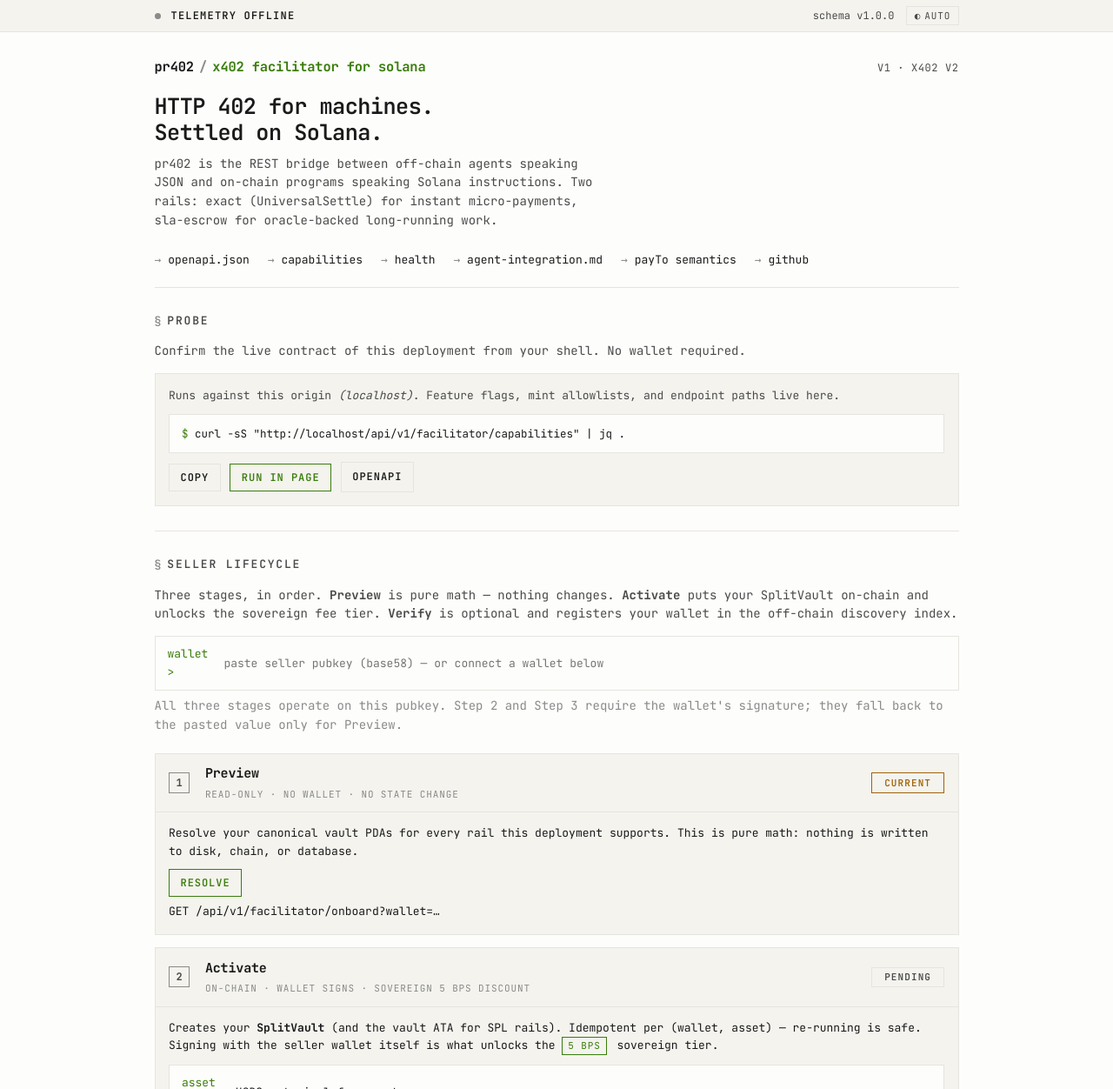
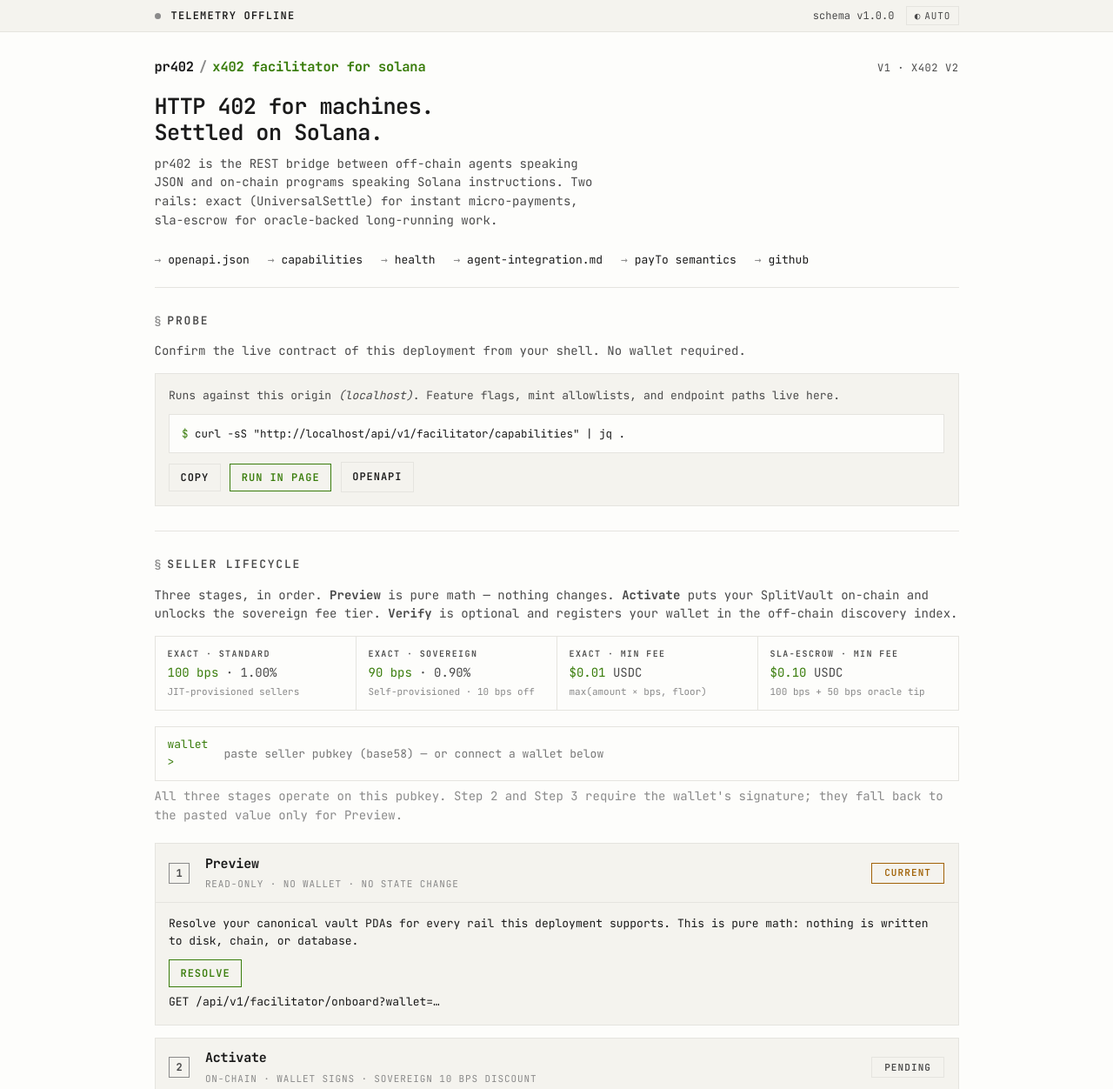
Before and after one commit to miralandlabs/pr402, a plain HTML site: page public/index.html in a window 1280 px wide. Shown: the top 1252 px of the page at 87% size. Drawn offline with Linux system fonts and the light colour scheme; no server answers.

Commit message:
update docs about min fee and discount

```diff
--- a/public/index.html
+++ b/public/index.html
@@ -633,6 +633,41 @@
         .ladder-body > p { margin: 0 0 0.75rem; color: var(--fg); }
         .ladder-body > .hint { margin-top: 0.5rem; }
 
+        /* Fees-at-a-glance strip above the seller lifecycle ladder. Compact, dense, and
+         * authoritative — shows the numbers the seller will see on their own payments.
+         * Grid collapses to single-column below 640px. */
+        .fee-strip {
+            display: grid;
+            grid-template-columns: repeat(auto-fit, minmax(180px, 1fr));
+            gap: 1px;
+            background: var(--rule);
+            border: 1px solid var(--rule);
+            margin: 0 0 1.25rem;
+        }
+        .fee-strip .cell {
+            background: var(--bg);
+            padding: 0.85rem 1rem;
+        }
+        .fee-strip .label {
+            font-size: 10px;
+            letter-spacing: 0.14em;
+            text-transform: uppercase;
+            color: var(--fg-dim);
+            font-weight: 600;
+        }
+        .fee-strip .value {
+            font-size: 14px;
+            color: var(--fg);
+            margin-top: 0.25rem;
+        }
+        .fee-strip .value .accent { color: var(--accent); }
+        .fee-strip .value .dim    { color: var(--fg-dim); }
+        .fee-strip .note {
+            font-size: 11px;
+            color: var(--fg-faint);
+            margin-top: 0.2rem;
+        }
+
         /* Optional discovery form inside Step 3 (Verify identity). A subtle tinted card
          * so the optional nature is obvious but the wash doesn't dominate the section —
          * the original 40% mix was visibly heavy in light mode. */
@@ -810,6 +845,32 @@
             <strong>Verify</strong> is optional and registers your wallet in the off-chain discovery index.
         </p>
 
+        <!-- Fees at a glance · mirrors the live Universalsettle Config account on mainnet.
+             Numbers here match what /capabilities returns; treat /capabilities as authoritative
+             if anything ever drifts. -->
+        <div class="fee-strip" aria-label="pr402 fee schedule">
+            <div class="cell">
+                <div class="label">exact · standard</div>
+                <div class="value"><span class="accent">100 bps</span> <span class="dim">· 1.00%</span></div>
+                <div class="note">JIT-provisioned sellers</div>
+            </div>
+            <div class="cell">
+                <div class="label">exact · sovereign</div>
+                <div class="value"><span class="accent">90 bps</span> <span class="dim">· 0.90%</span></div>
+                <div class="note">Self-provisioned · 10 bps off</div>
+            </div>
+            <div class="cell">
+                <div class="label">exact · min fee</div>
+                <div class="value"><span class="accent">$0.01</span> <span class="dim">USDC</span></div>
+                <div class="note">max(amount × bps, floor)</div>
+            </div>
+            <div class="cell">
+                <div class="label">sla-escrow · min fee</div>
+                <div class="value"><span class="accent">$0.10</span> <span class="dim">USDC</span></div>
+                <div class="note">100 bps + 50 bps oracle tip</div>
+            </div>
+        </div>
+
         <!-- Shared wallet pubkey row -->
         <div class="lifecycle-wallet">
             <div class="input-row">
@@ -845,12 +906,12 @@
                 <span class="ladder-num">2</span>
                 <div class="ladder-title">
                     <h3>Activate</h3>
-                    <span class="ladder-sub">on-chain · wallet signs · sovereign 5 bps discount</span>
+                    <span class="ladder-sub">on-chain · wallet signs · sovereign 10 bps discount</span>
                 </div>
                 <span class="ladder-status" data-status="pending">pending</span>
             </header>
             <div class="ladder-body">
-                <p>Creates your <strong>SplitVault</strong> (and the vault ATA for SPL rails). Idempotent per <code>(wallet, asset)</code> — re-running is safe. Signing with the seller wallet itself is what unlocks the <span class="pill accent">5 bps</span> sovereign tier.</p>
+                <p>Creates your <strong>SplitVault</strong> (and the vault ATA for SPL rails). Idempotent per <code>(wallet, asset)</code> — re-running is safe. Signing with the seller wallet itself is what unlocks the <span class="pill accent">10 bps</span> sovereign discount (90 bps vs the standard 100 bps).</p>
                 <div class="input-row">
                     <span style="color: var(--accent);">asset &gt;</span>
                     <select id="provision-asset">
```
Also changed, not shown: docs-site/agent-integration.md (+3 -3 lines), docs-site/onboarding_guide.md (+2 -2 lines), public/agent-integration.md (+3 -3 lines), public/onboarding_guide.md (+2 -2 lines).
